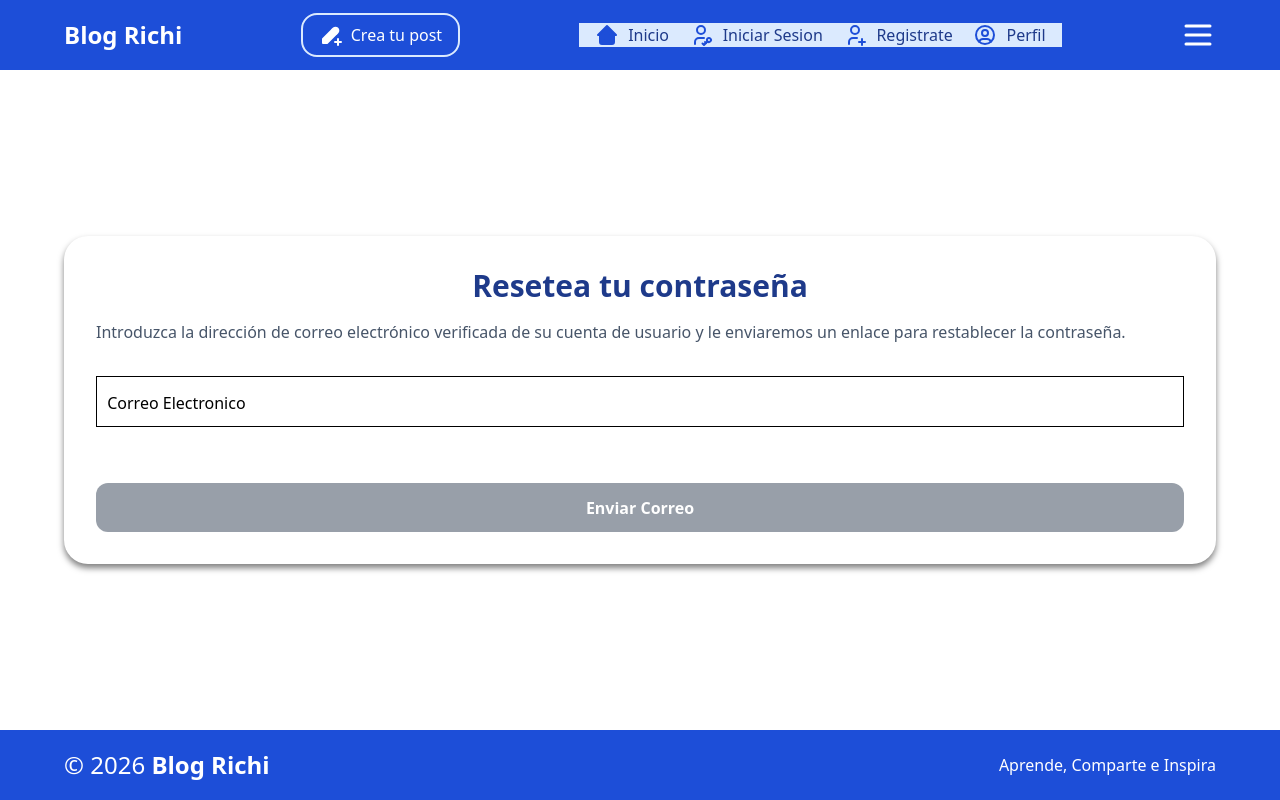
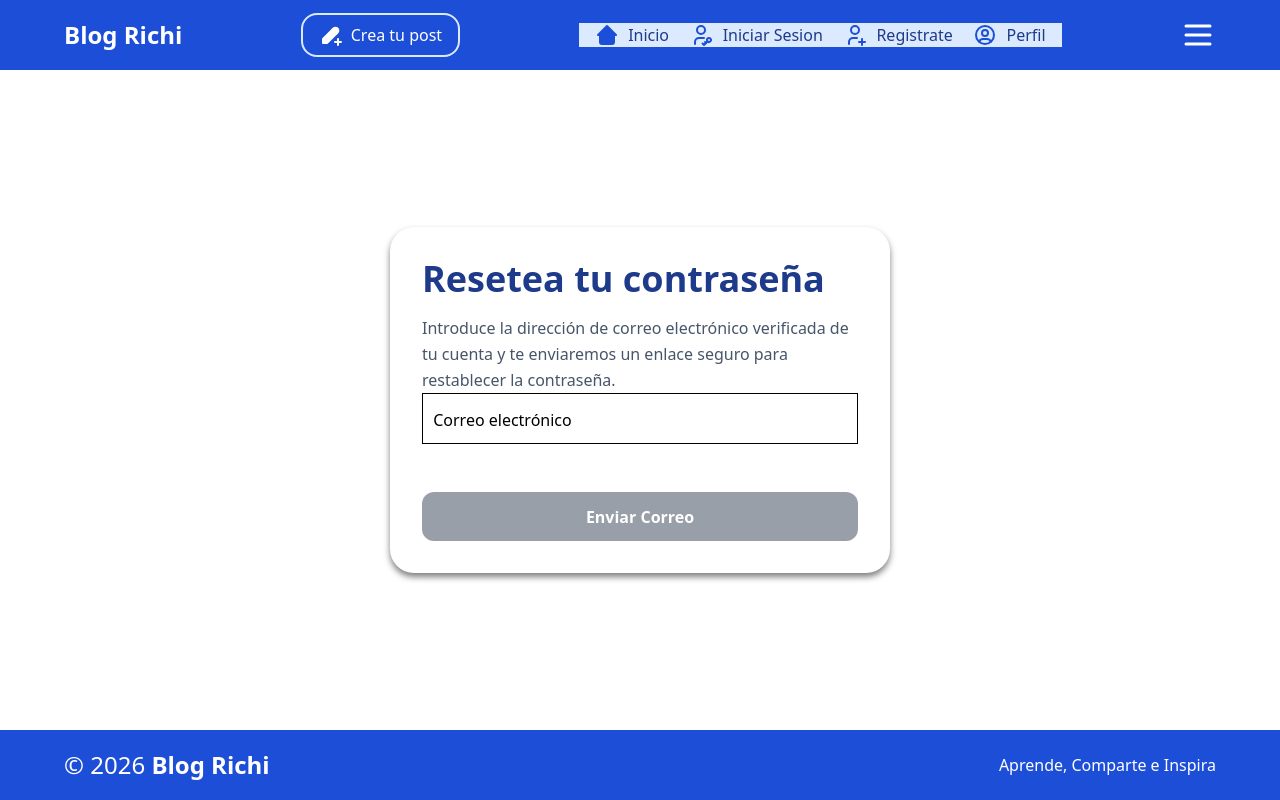
Before and after one commit to progValji/Blog-Academico, a Flask app: page /auth/solicitar_recuperacion in a window 1280 px wide. Run offline with Flask 3, Linux system fonts and the light colour scheme.

Commit message:
feat: mejorar diseño y estructura de las páginas de autenticación

```diff
--- a/src/app/static/dist/output.css
+++ b/src/app/static/dist/output.css
@@ -11,11 +11,14 @@
     --color-red-700: oklch(50.5% 0.213 27.518);
     --color-slate-50: oklch(98.4% 0.003 247.858);
     --color-slate-100: oklch(96.8% 0.007 247.896);
+    --color-slate-200: oklch(92.9% 0.013 255.508);
     --color-slate-300: oklch(86.9% 0.022 252.894);
     --color-slate-800: oklch(27.9% 0.041 260.031);
     --color-black: #000;
     --color-white: #fff;
     --spacing: 0.25rem;
+    --container-lg: 32rem;
+    --container-6xl: 72rem;
     --text-xs: 0.75rem;
     --text-xs--line-height: calc(1 / 0.75);
     --text-sm: 0.875rem;
@@ -32,6 +35,7 @@
     --text-4xl--line-height: calc(2.5 / 2.25);
     --font-weight-semibold: 600;
     --font-weight-bold: 700;
+    --leading-relaxed: 1.625;
     --radius-lg: 0.5rem;
     --radius-xl: 0.75rem;
     --radius-2xl: 1rem;
@@ -315,17 +337,44 @@
   .w-full {
     width: 100%;
   }
+  .max-w-6xl {
+    max-width: var(--container-6xl);
+  }
+  .max-w-125 {
+    max-width: calc(var(--spacing) * 125);
+  }
+  .max-w-162 {
+    max-width: calc(var(--spacing) * 162);
+  }
+  .max-w-162\.5 {
+    max-width: calc(var(--spacing) * 162.5);
+  }
+  .max-w-\[500px\] {
+    max-width: 500px;
+  }
+  .max-w-lg {
+    max-width: var(--container-lg);
+  }
   .min-w-0 {
     min-width: calc(var(--spacing) * 0);
   }
   .flex-1 {
     flex: 1;
   }
+  .flex-grow {
+    flex-grow: 1;
+  }
   .grow {
     flex-grow: 1;
   }
+  .border-collapse {
+    border-collapse: collapse;
+  }
   .transform {
     transform: var(--tw-rotate-x,) var(--tw-rotate-y,) var(--tw-rotate-z,) var(--tw-skew-x,) var(--tw-skew-y,);
+  }
+  .resize {
+    resize: both;
   }
   .resize-none {
     resize: none;
@@ -500,6 +562,10 @@
     font-size: var(--text-xs);
     line-height: var(--tw-leading, var(--text-xs--line-height));
   }
+  .leading-relaxed {
+    --tw-leading: var(--leading-relaxed);
+    line-height: var(--leading-relaxed);
+  }
   .font-bold {
     --tw-font-weight: var(--font-weight-bold);
     font-weight: var(--font-weight-bold);
@@ -828,10 +948,19 @@
   syntax: "*";
   inherits: false;
 }
+@property --tw-space-y-reverse {
+  syntax: "*";
+  inherits: false;
+  initial-value: 0;
+}
 @property --tw-border-style {
   syntax: "*";
   inherits: false;
   initial-value: solid;
+}
+@property --tw-leading {
+  syntax: "*";
+  inherits: false;
 }
 @property --tw-font-weight {
   syntax: "*";
@@ -972,7 +1101,9 @@
       --tw-rotate-z: initial;
       --tw-skew-x: initial;
       --tw-skew-y: initial;
+      --tw-space-y-reverse: 0;
       --tw-border-style: solid;
+      --tw-leading: initial;
       --tw-font-weight: initial;
       --tw-shadow: 0 0 #0000;
       --tw-shadow-color: initial;
--- a/src/app/templates/auth/perfil.html
+++ b/src/app/templates/auth/perfil.html
@@ -10,8 +10,8 @@
 </style>
 {% extends "base.html" %}
 {% block contenido %}
-    <section class="contenedor my-12">
-        <section class=" bg-white p-8 md:p-10 rounded-3xl flex flex-col gap-8"
+    <section class="contenedor max-w-125 my-12">
+        <section class="bg-white p-8 md:p-10 rounded-3xl grid gap-8"
         style="box-shadow: var(--shadow-card);">
             <div class="text-center">
                 <h1 class="text-3xl text-azul-marino font-bold mb-3">Hola {{ datos_personales.nombre_usuario }}</h1>
@@ -79,7 +79,7 @@
 
             <hr class="text-gris-claro">
 
-            <div class="flex flex-col sm:flex-row gap-4 pt-2">
+            <div class="flex flex-col sm:flex-row sm:justify-center gap-4 pt-2">
                 <a href="{{ url_for('auth.cerrar_sesion') }}" class="text-center rounded-2xl border border-slate-300 px-5 py-3 text-azul-marino font-semibold hover:bg-slate-100 transition">Cerrar Sesión</a>
                 <button
                     type="button"
--- a/src/app/templates/auth/solicitar_recuperacion.html
+++ b/src/app/templates/auth/solicitar_recuperacion.html
@@ -1,25 +1,24 @@
 {% extends "base.html" %}
 
 {% block contenido %}
-    <section>
-
-        <form method="post" class="w-[90%] max-w-l mx-auto p-8 rounded-3xl flex flex-col gap-8 bg-white"
-        style="box-shadow: var(--shadow-card)">
-            <div>
-                <h1 class="text-3xl text-azul-marino font-bold mb-4 text-center">Resetea tu contraseña</h1>
-                <p class="text-gris-oscuro">Introduzca la dirección de correo electrónico verificada de su cuenta de usuario y
-                    le enviaremos un enlace para restablecer la contraseña.</p>
+    <section class="contenedor max-w-125 my-12">
+        <div class="w-full rounded-3xl bg-white p-8 shadow-2xl gap-8" style="box-shadow: var(--shadow-card)">
+            <div class="flex flex-col justify-center gap-4">
+                <h1 class="text-4xl text-azul-marino font-bold">Resetea tu contraseña</h1>
+                <p class="text-gris-oscuro leading-relaxed">Introduce la dirección de correo electrónico verificada de tu cuenta y te enviaremos un enlace seguro para restablecer la contraseña.</p>
             </div>
 
+            <form method="post" class="flex flex-col gap-6">
                 <div class="input__formulario">
                     <input type="email" name="correo" id="correo" placeholder="" required>
-                <label for="correo">Correo Electronico</label>
+                    <label for="correo">Correo electrónico</label>
                     <span></span>
                 </div>
 
                 <button type="submit" disabled
                 class="submit__formulario bg-azul-pizarra text-white">Enviar Correo</button>
             </form>
+        </div>
 
         <script type="module">
             import { inicializarValidacionFormulario } from '../static/JS/formValidador.js'
```
Also changed, not shown: other parts of src/app/static/dist/output.css (+90 -5 lines), src/app/templates/auth/iniciar_sesion.html (+6 -6 lines), src/app/templates/auth/registrar.html (+6 -6 lines), src/app/templates/auth/restablecer_password.html (+11 -11 lines). Lines whose indentation alone changed are shown as unchanged.
